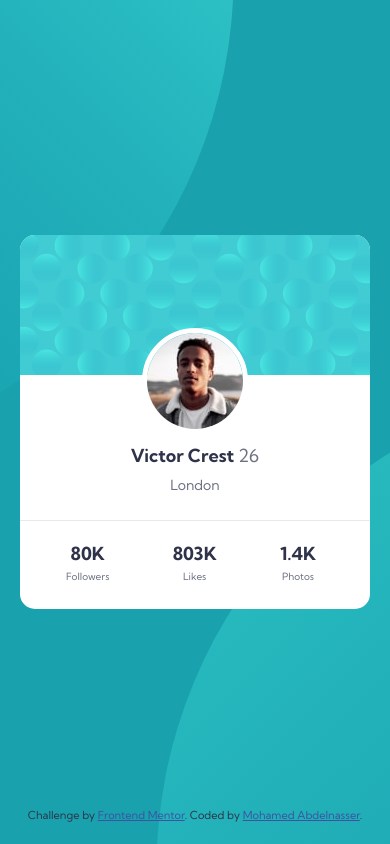
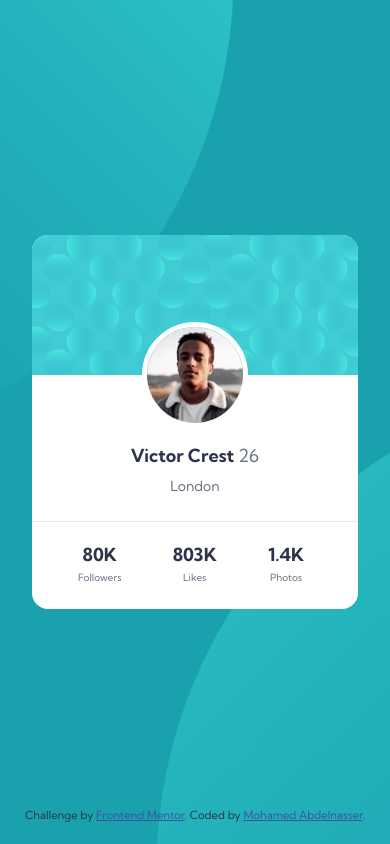
Before and after one commit to mohamedabdelnasser414/profile-card-component, a plain HTML site: page index.html in a window 390 px wide. Drawn offline with Linux system fonts and the light colour scheme.

Commit message:
change PXs to REMs

```diff
--- a/style.css
+++ b/style.css
@@ -16,17 +16,17 @@
     position: relative;
     font-family: 'Kumbh Sans', sans-serif;
     color: #2E3349;
-    font-size: 18px;
-    line-height: 18px;
+    font-size: 1.125rem;
+    line-height: 1.125rem;
     background-image: url(./images/bg-pattern-top.svg),url(./images/bg-pattern-bottom.svg);
     background-position: right 40vw bottom 45vh, left 40vw top 45vh;
     background-repeat: no-repeat;
 }
 
 .card{
-    width: 350px;
+    width: clamp(326px, 32vw, 350px);
     height: 374px;
-    border-radius: 15px;
+    border-radius: 1rem;
     background-color: #fff;
     overflow: hidden;
     text-align: center;
@@ -38,20 +38,20 @@
 
 .header{
     background-image: url(./images/bg-pattern-card.svg);
-    height: 140px;
+    height: 8.75rem;
 }
 .profile-img{
-    border-radius: 100%;
+    border-radius: 50%;
     border: solid #fff 5px;
     position: absolute;
     left: calc(50% - 53px);
-    top : 93px;
+    top : calc(8.75rem - 53px);
 }
 
 /********** Profile  **********/
 
 .name {
-    padding-top: 72px;
+    padding-top: 4.5rem;
     font-weight: bold;
 }
 .age{
@@ -60,11 +60,11 @@
 }
 
 .location{
-    font-size: 14px;
-    line-height: 14px;
+    font-size: 0.875rem;
+    line-height: 0.875rem;
     color: #6B7082;
-    padding-top: 13px;
-    padding-bottom: 28px;
+    padding-top: 0.875rem;
+    padding-bottom: 1.75rem;
 }
 .profile{
     border-bottom: solid #E8E9EC 1px;
@@ -73,7 +73,7 @@
 /********** Card Bottom **********/
 
 .card-bottom{
-    padding: 24px 54px 24px 46px;
+    padding: 1.5rem 3.375rem 1.5rem 2.875rem;
 }
 .stats{
     list-style: none;
@@ -84,28 +84,20 @@
     font-weight: bold;
 }
 .small  {
-    font-size: 10px;
-    line-height: 10px;
+    font-size: 0.625rem;
+    line-height: 0.625rem;
     color: #6B7082 ;
-    padding-top: 9px;
+    padding-top: 0.56rem;
 }
 
 /********** Footer **********/
 .attribution {
     position: absolute;
-    bottom: 20px;
-    font-size: 11px;
+    bottom: 1.25rem;
+    font-size: 0.7rem;
     text-align: center;
 
 }
 .attribution a {
     color: hsl(228, 45%, 44%);
 }
-
-/********** Media Query **********/
-
-@media(max-width:375px){
-    .card{
-        width:326px;
-    }
-}
```
